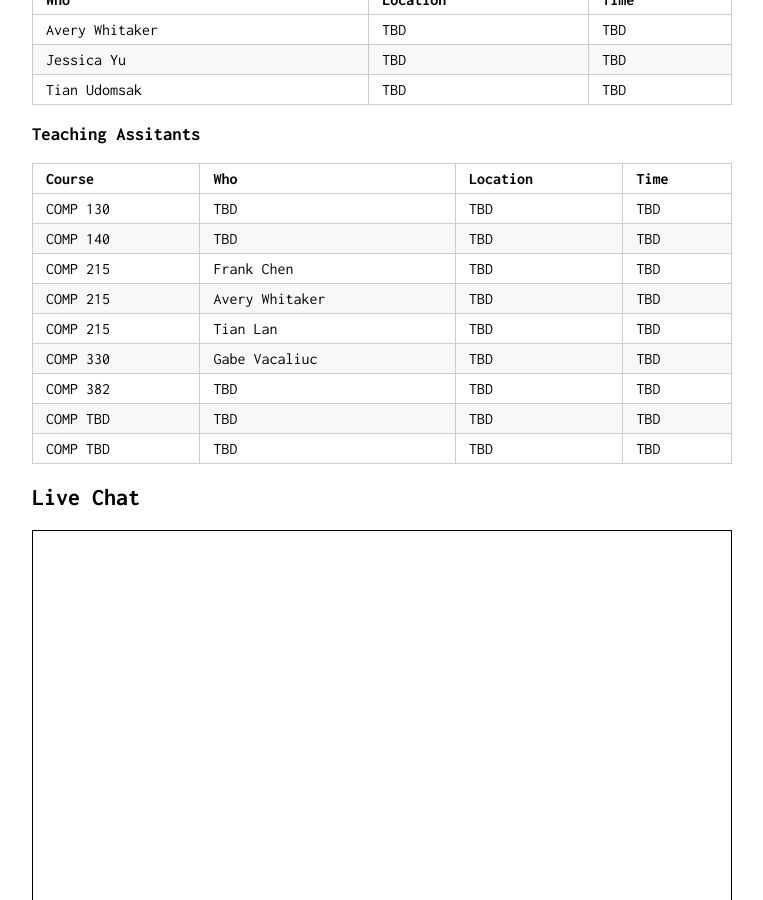
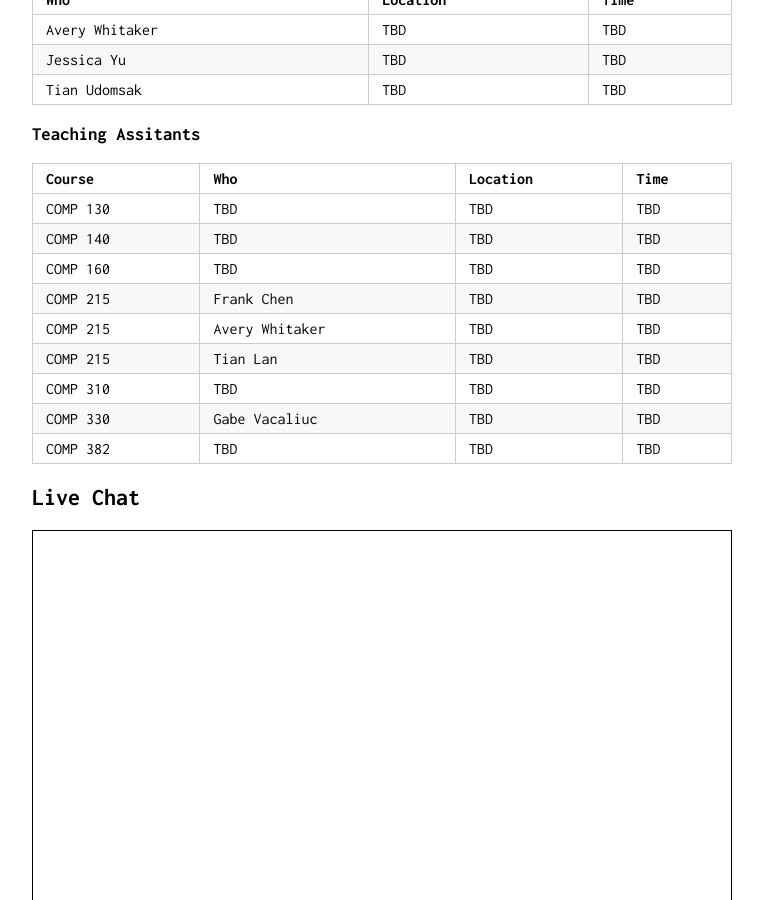
Before and after one commit to Avery-Whitaker/hanszen.tech, a Jekyll site: the page built from index.md, in a window 1280 px wide and 900 px high, scrolled down 357 px. Shown: the whole window, without its empty margins (258-1021 px from the left). Built offline with Jekyll 4.4.1, drawn with Linux system fonts in a browser that asks for light colours; a script that is not in the unit is left out; our own code applies the rules of GitHub Pages for plain Markdown files.

Commit message:
Update index.md

```diff
--- a/index.md
+++ b/index.md
@@ -22,13 +22,13 @@ Course   | Who        |Location | Time
 ---------|------------|---------|--------
 COMP 130 | TBD | TBD | TBD
 COMP 140 | TBD    | TBD | TBD
+COMP 160 | TBD | TBD | TBD
 COMP 215 | Frank Chen   | TBD | TBD
 COMP 215 | Avery Whitaker | TBD | TBD
 COMP 215 | Tian Lan | TBD | TBD
+COMP 310 | TBD | TBD | TBD
 COMP 330 | Gabe Vacaliuc | TBD | TBD
 COMP 382 | TBD | TBD | TBD
-COMP TBD | TBD   | TBD | TBD
-COMP TBD | TBD | TBD | TBD
 
 ## Live Chat
 
```
